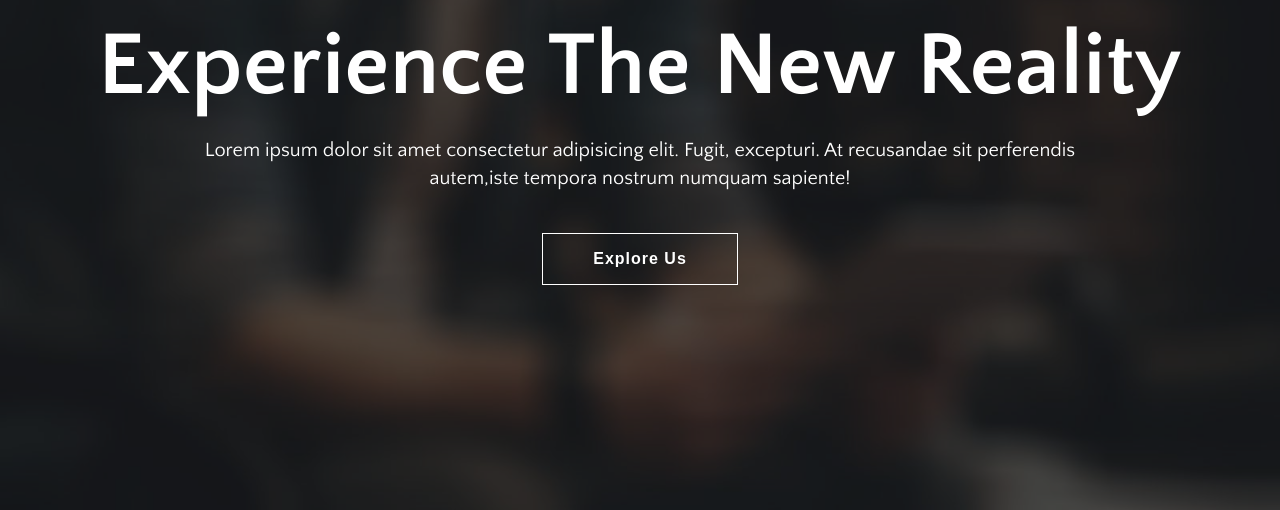
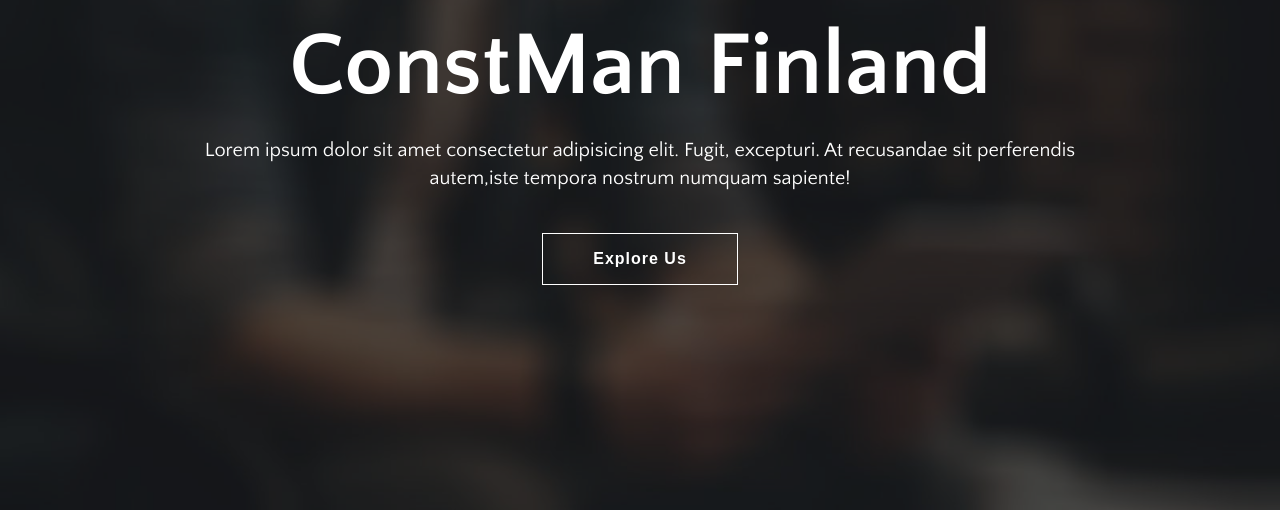
Before and after one commit to alijata123/Constman-FI, a plain HTML site: page index.html in a window 1280 px wide. Shown: the part 289-799 px from the top of the page. Drawn offline with Linux system fonts and the light colour scheme; some packages are replaced by stand-ins of ours; files whose address does not match are found by name; a web font is replaced by a local one.

Commit message:
Update index.html

```diff
--- a/index.html
+++ b/index.html
@@ -74,7 +74,7 @@ Welcome Slider
 				<i class="tf-ion-play"></i>
 		</a>
 		</div>
-		<h1>Experience the new reality</h1>
+		<h1>ConstMan Finland</h1>
 		<p>Lorem ipsum dolor sit amet consectetur adipisicing elit.  Fugit, excepturi. At recusandae sit perferendis autem,iste tempora nostrum numquam sapiente!</p>
 		<a data-scroll href="#services" class="btn btn-transparent">Explore Us</a>
 	</div>
```
